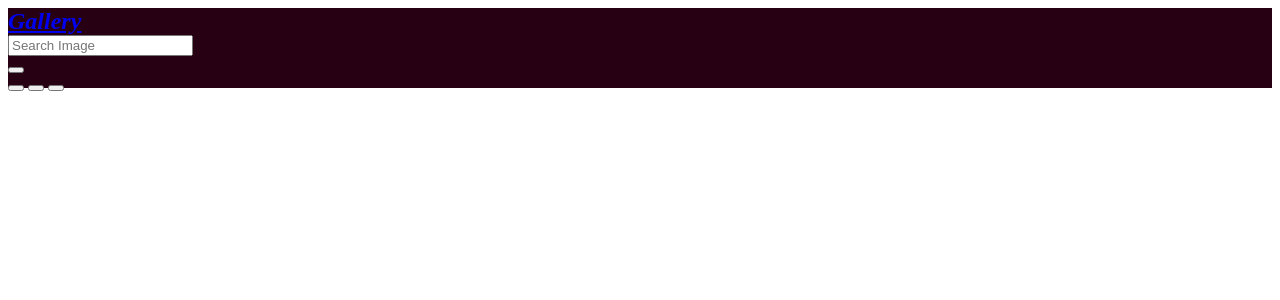
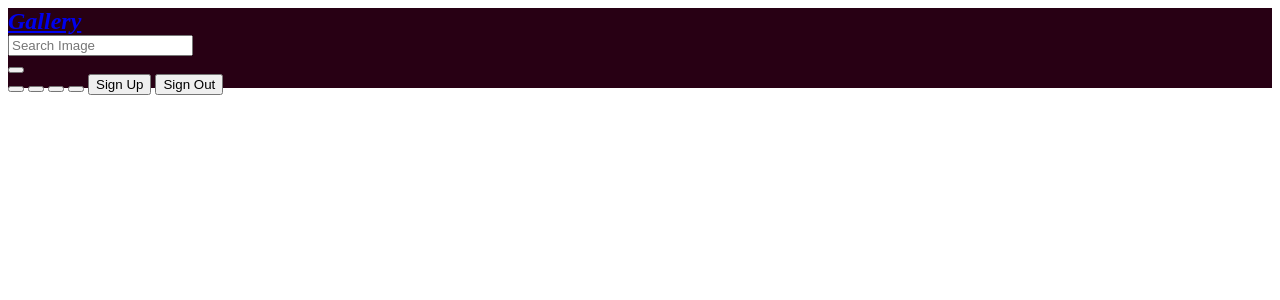
Before and after one commit to Juru-10/Mine, a Django app: template gram/templates/navbar.html in a window 1280 px wide. Shown: the top 300 px of the page. Run offline with Django 3.2, Linux system fonts and the light colour scheme; the template is opened without the code that fills it, so the values that code supplies are empty.

Commit message:
add other buttons in naviagtion bar

```diff
--- a/gram/templates/navbar.html
+++ b/gram/templates/navbar.html
@@ -26,6 +26,9 @@
     <button class="btn btn-default" type="submit"><i class="glyphicon glyphicon-cd"></i></button>
     <button class="btn btn-default" type="submit"><i class="glyphicon glyphicon-heart-empty"></i></button>
     <button class="btn btn-default" type="submit"><i class="glyphicon glyphicon-user"></i></button>
+    <button class="btn btn-default" type="submit"><i class="glyphicon glyphicon-plus"></i></button>
+    <button class="btn btn-default" type="submit">Sign Up</i></button>
+    <button class="btn btn-default" type="submit">Sign Out</i></button>
   </div>
 </nav>
 </body>
```
